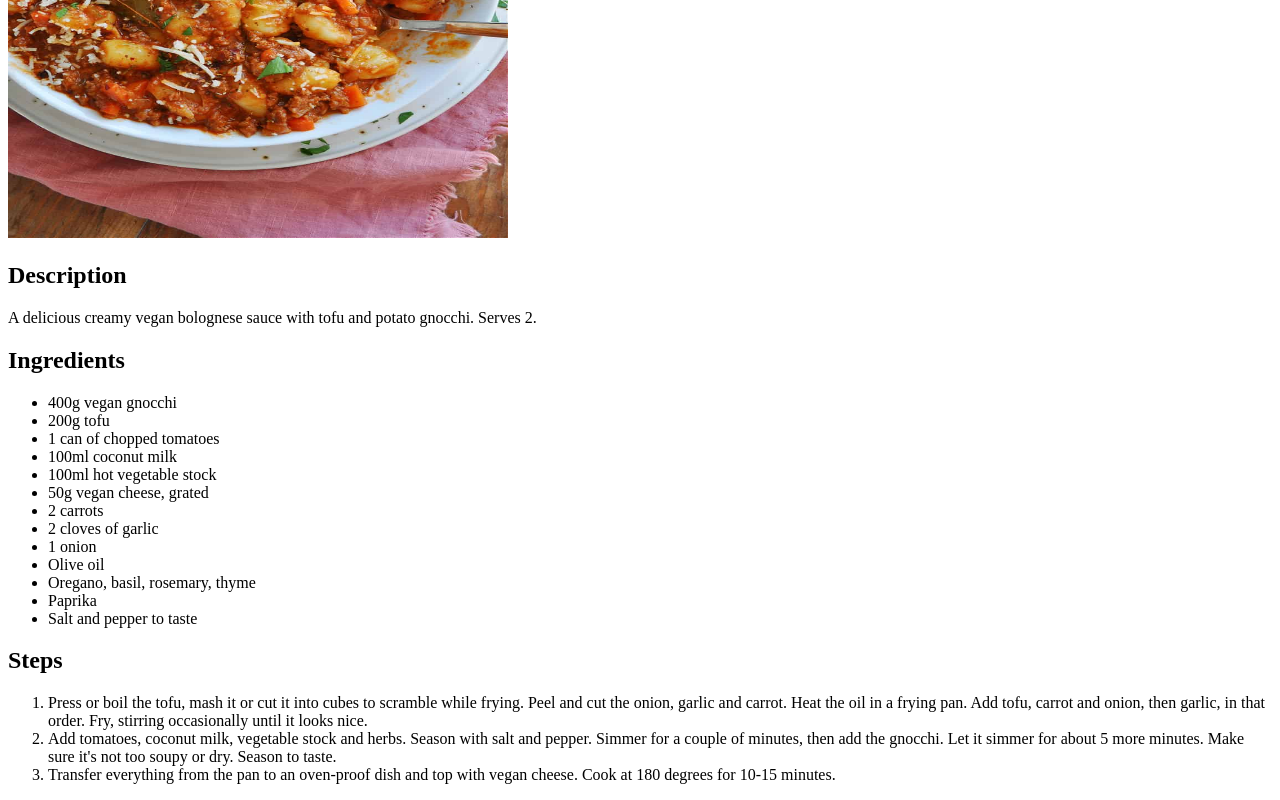
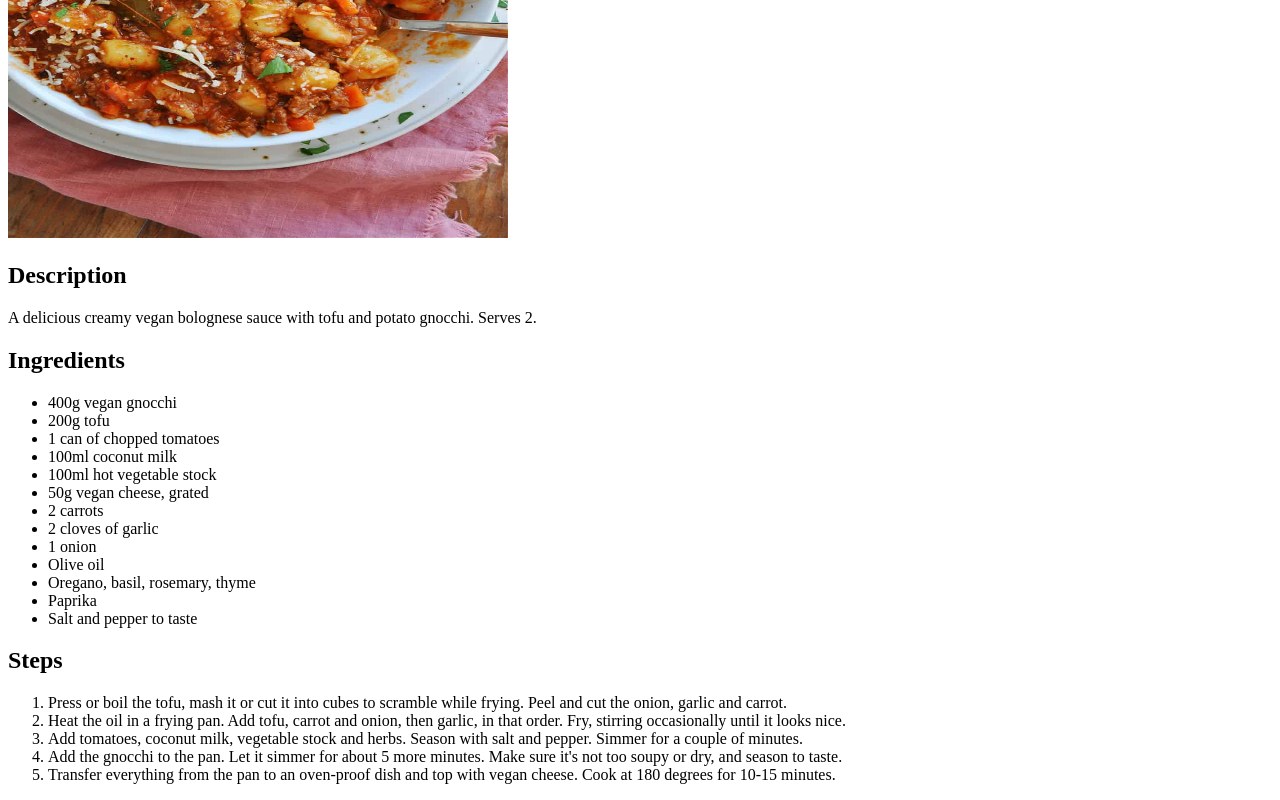
Before and after one commit to sm-arie/odin-recipes, a plain HTML site: page recipes/gnocchi-tofu-bolognese.html in a window 1280 px wide. Shown: the part 342-1142 px from the top of the page. Drawn offline with Linux system fonts and the light colour scheme.

Commit message:
Rewrite steps for Gnocchi Tofu bolognese
Split up the steps for the Gnocchi Tofu bolognese into fewer steps
to make it easier to follow.

```diff
--- a/recipes/gnocchi-tofu-bolognese.html
+++ b/recipes/gnocchi-tofu-bolognese.html
@@ -27,8 +27,10 @@
         </ul>
         <h2>Steps</h2>
         <ol>
-            <li>Press or boil the tofu, mash it or cut it into cubes to scramble while frying. Peel and cut the onion, garlic and carrot. Heat the oil in a frying pan. Add tofu, carrot and onion, then garlic, in that order. Fry, stirring occasionally until it looks nice.</li>
-            <li>Add tomatoes, coconut milk, vegetable stock and herbs. Season with salt and pepper. Simmer for a couple of minutes, then add the gnocchi. Let it simmer for about 5 more minutes. Make sure it's not too soupy or dry. Season to taste.</li>
+            <li>Press or boil the tofu, mash it or cut it into cubes to scramble while frying. Peel and cut the onion, garlic and carrot. </li>
+            <li>Heat the oil in a frying pan. Add tofu, carrot and onion, then garlic, in that order. Fry, stirring occasionally until it looks nice.</li>
+            <li>Add tomatoes, coconut milk, vegetable stock and herbs. Season with salt and pepper. Simmer for a couple of minutes.</li>
+            <li>Add the gnocchi to the pan. Let it simmer for about 5 more minutes. Make sure it's not too soupy or dry, and season to taste.</li>
             <li>Transfer everything from the pan to an oven-proof dish and top with vegan cheese. Cook at 180 degrees for 10-15 minutes.</li>
         </ol>
     </body>
```
